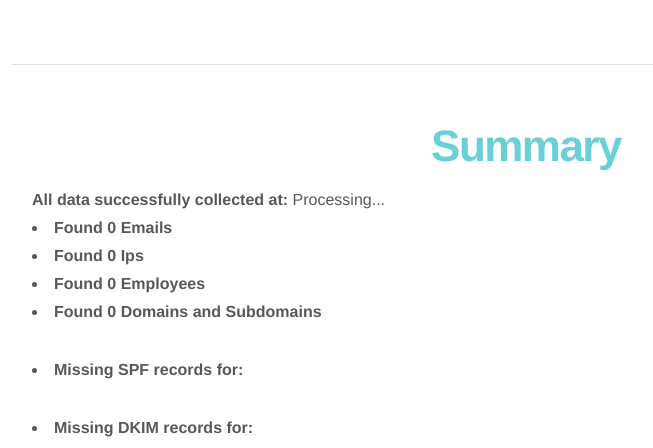
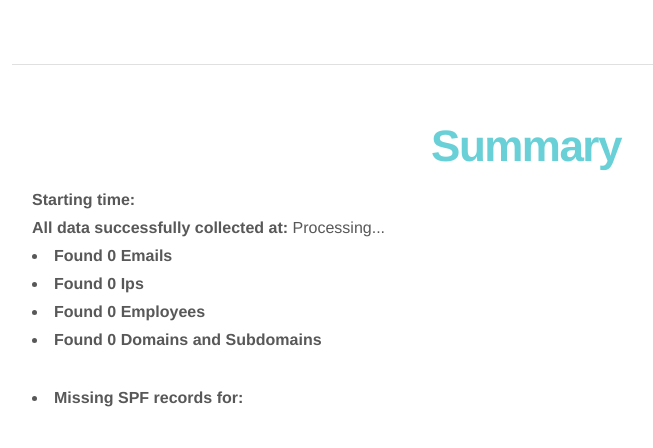
Before and after one commit to hila302010/final-cyber-project, a Flask app: page /data in a window 1280 px wide. Shown: the part 990-1438 px from the top of the page, without its empty margins (124-777 px from the left). Run offline with Flask 3, Linux system fonts and the light colour scheme; data that the repository does not hold is empty.

Commit message:
switched to csv's

```diff
--- a/app.py
+++ b/app.py
@@ -95,6 +95,10 @@ def load_data():
     global progress
     progress["status"] = 1  # Set status to running
     session_id = request.json.get('session_id')
+
+    if not redis_client.exists(f"{session_id}_starting_time"):
+        redis_client.set(f"{session_id}_starting_time", get_current_time())
+
     if not session_id:
         return {"error": "Session ID is required."}, 400
 
@@ -133,13 +137,13 @@ def load_data():
                 progress["status"] = 0  # Mark the process as finished
                 progress["completed"] = []
                 # Save completion time ONLY when ALL threads are done
-                redis_client.set(f"{session_id}_completion_time", datetime.now().strftime("%Y-%m-%d %H:%M:%S"))
+                redis_client.set(f"{session_id}_completion_time", get_current_time())
 
     def fetch_emails_thread():
         nonlocal emails
-        # time.sleep(20)  # Simulate a slow operation
-        # emails = load_emails_from_csv()  # Load emails from CSV for testing
-        emails = fetch_emails(session_id, domain)
+        time.sleep(20)  # Simulate a slow operation
+        emails = load_emails_from_csv()  # Load emails from CSV for testing
+        # emails = fetch_emails(session_id, domain)
         redis_client.set(f"{session_id}_emails", json.dumps(emails))
         check_all_threads_complete()  # Check if this is the last thread
 
@@ -155,15 +159,17 @@ def load_data():
         nonlocal merged_ips, domains, dkimdmarc
         time.sleep(10)  # Simulate the slowest operation
         merged_ips = load_ips_from_csv()
+        # merged_ips = fetch_ips(session_id, domain, country, company)
+        redis_client.set(f"{session_id}_ips", json.dumps(merged_ips))
+
         time.sleep(10)  # Simulate the slowest operation
         domains = load_domains_from_csv()
+        # domains = fetch_domains(session_id, domain, merged_ips)
+        redis_client.set(f"{session_id}_domains", json.dumps(domains))
+
         time.sleep(10)  # Simulate the slowest operation
         dkimdmarc = load_dkim_dmarc_from_csv()
-        # merged_ips = fetch_ips(session_id, domain, country, company)
-        # domains = fetch_domains(session_id, domain, merged_ips)
         # dkimdmarc = fetch_dkim_dmarc(session_id, domains)
-        redis_client.set(f"{session_id}_ips", json.dumps(merged_ips))
-        redis_client.set(f"{session_id}_domains", json.dumps(domains))
         redis_client.set(f"{session_id}_dkimdmarc", json.dumps(dkimdmarc))
         check_all_threads_complete()  # Check if this is the last thread
 
@@ -201,6 +207,7 @@ def data():
     employees = json.loads(redis_client.get(f"{session_id}_employees") or "[]")
     domains = json.loads(redis_client.get(f"{session_id}_domains") or "[]")
     dkimdmarc = json.loads(redis_client.get(f"{session_id}_dkimdmarc") or "[]")
+
 
     # Count the number of emails, IPs, and employees
     email_count = len(emails)
@@ -241,8 +248,12 @@ def data_json():
     domains = json.loads(redis_client.get(f"{session_id}_domains") or "[]")
     dkimdmarc = json.loads(redis_client.get(f"{session_id}_dkimdmarc") or "[]")
     completion_time = redis_client.get(f"{session_id}_completion_time")
+    starting_time = redis_client.get(f"{session_id}_starting_time")
+
     if completion_time:
         completion_time = completion_time.decode("utf-8")
+    starting_time = starting_time.decode("utf-8") if starting_time else None
+
     return jsonify({
         "email_count": len(emails),
         "ips_count": len(ips),
@@ -250,7 +261,9 @@ def data_json():
         "domains_count": len(domains),
         "dkimdmarc": dkimdmarc,
         "ips": ips,
-        "completion_time": completion_time  # ✅ Include here
+        "completion_time": completion_time,  # ✅ Include here
+        "starting_time": starting_time  # ✅ Include here
+
     })
 
 
--- a/static/js/custom.js
+++ b/static/js/custom.js
@@ -412,47 +412,6 @@ function toggleFullVuln(element, vulnKey) {
     }
 }
 
-// Add this updated function to your custom.js file
-// Replace the existing startPollingProgress function with this one:
-
-function startPollingProgress(sessionId) {
-    const pollProgress = setInterval(() => {
-        $.ajax({
-            url: "/progress", // Endpoint to get progress
-            method: "GET",
-            success: function (response) {
-                const progress = response.value; // Get the progress value (0-100)
-                const task = response.task; // Get the current task description
-                const status = response.status; // Get the status
-                $("#loading-bar").css("width", progress + "%"); // Update the bar width
-                $("#loading-percentage").text(progress + "%"); // Update the percentage text
-                $("#task-description").text(task); // Update the task description
-
-                if (status === 1) {
-                    setInterval(updateSummary, 5000); // Update summary every 5 seconds
-                }
-
-                // ✅ KEY FIX: When progress reaches 100% AND status is 0 (finished)
-                if (progress >= 100 && status === 0) {
-                    clearInterval(pollProgress); // Stop polling when progress reaches 100%
-
-                    // ✅ IMMEDIATELY fetch and update the completion time
-                    updateCompletionTime();
-
-                    // Keep the completed bar visible for 1 second before hiding it
-                    setTimeout(() => {
-                        hideLoadingBar();
-                        // Update summary one final time to ensure completion time is shown
-                        updateSummary();
-                    }, 1000); // Delay of 1 second
-                }
-            },
-            error: function (error) {
-                console.error("Error fetching progress:", error);
-            }
-        });
-    }, 1000); // Poll every 1000ms (1 second)
-}
 
 // ✅ NEW FUNCTION: Update completion time specifically
 function updateCompletionTime() {
@@ -480,6 +439,7 @@ function updateSummary() {
         method: "GET",
         success: function (data) {
             // Update counters
+            $("#starting-time").text(data.starting_time);
             $("#summary-email-count").text(data.email_count);
             $("#summary-ips-count").text(data.ips_count);
             $("#summary-employees-count").text(data.employees_count);
--- a/templates/data.html
+++ b/templates/data.html
@@ -159,12 +159,12 @@
 				<div class="summary-report">
 					<br><br><br><br>
 					<h1 style="text-align: center; margin: -100px;">Summary</h1><br><br><br><br>
+					<strong>Starting time: </strong> <span id="starting-time"></span>
 					<div class="completion-time">
 						<strong>All data successfully collected at:</strong>
 						<span id="current-time">Processing...</span>
 					</div>
 					{# Counters #}
-
 					<li><strong>Found <span id="summary-email-count">{{ email_count }}</span> Emails</strong></li>
 					<li><strong>Found <span id="summary-ips-count">{{ ips_count }}</span> Ips</strong></li>
 					<li><strong>Found <span id="summary-employees-count">{{ employees_count }}</span> Employees</strong></li>
```
